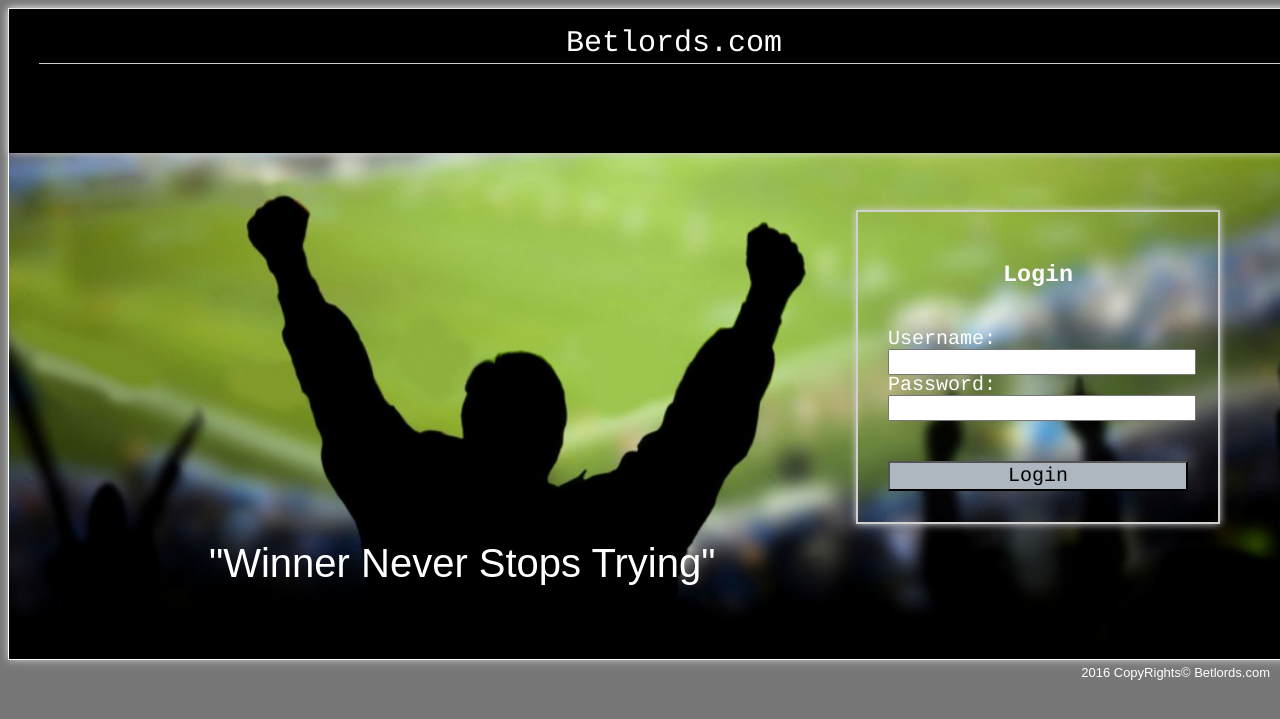
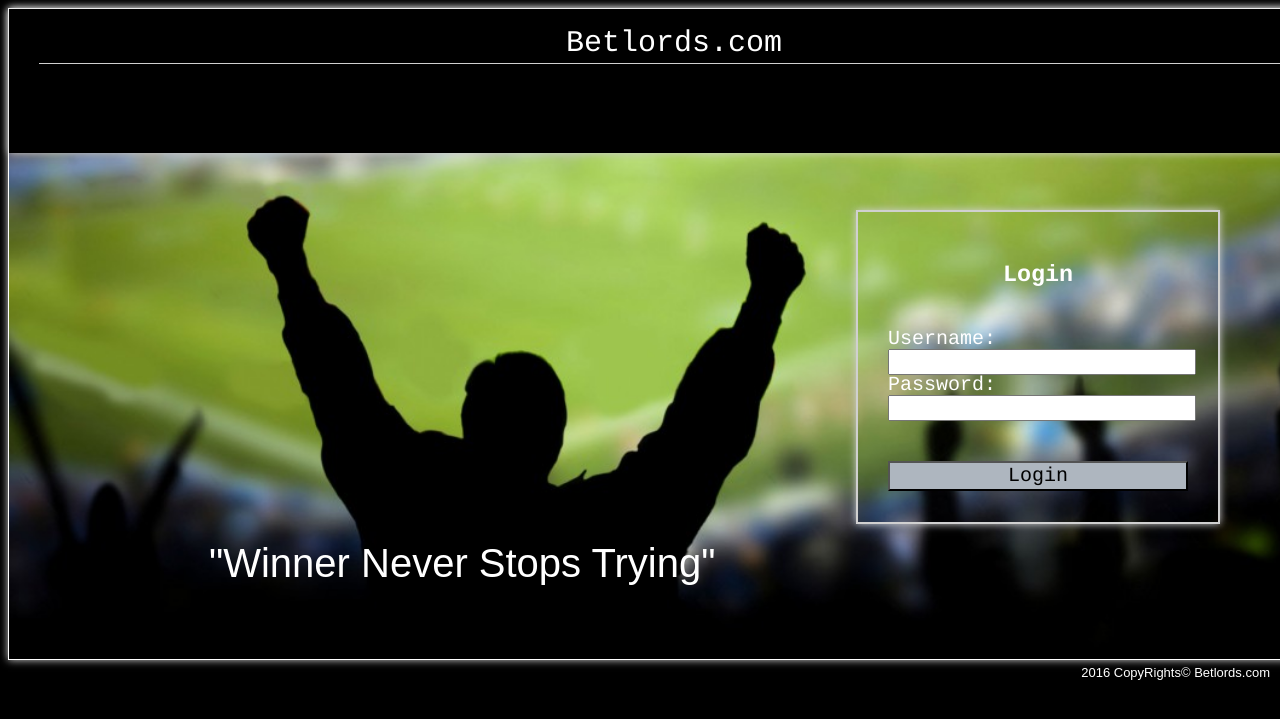
Before and after one commit to jt22/Testing, a CodeIgniter app: page /database/ in a window 1280 px wide; the page is wider, and only the part inside the window is pictured. Shown: the top 719 px of that part. Run offline with CodeIgniter, Linux system fonts and the light colour scheme.

Commit message:
Update home.php

```diff
--- a/application/views/SiteAct/home.php
+++ b/application/views/SiteAct/home.php
@@ -14,7 +14,7 @@ defined('BASEPATH') OR exit('No direct script access allowed');
 
 	body {
 
-		background-color: #777;
+		background-color: #000000;
 		font: 13px/20px normal Helvetica, Arial, sans-serif;
 		color: #4F5155;
 		width: 1300px;
```
